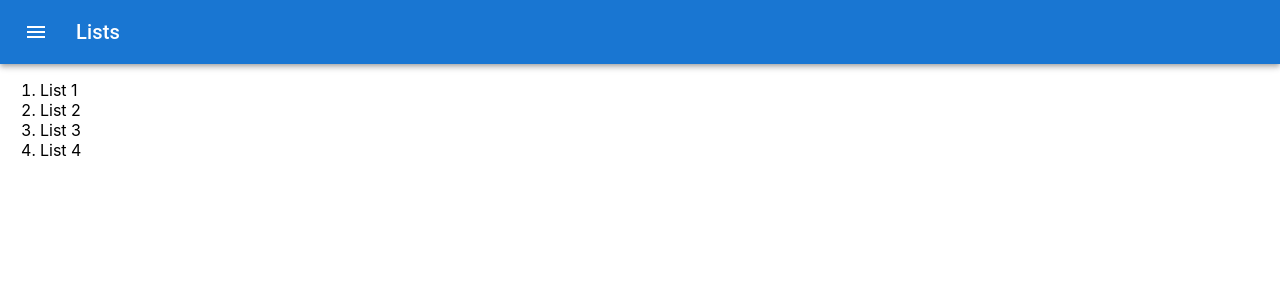
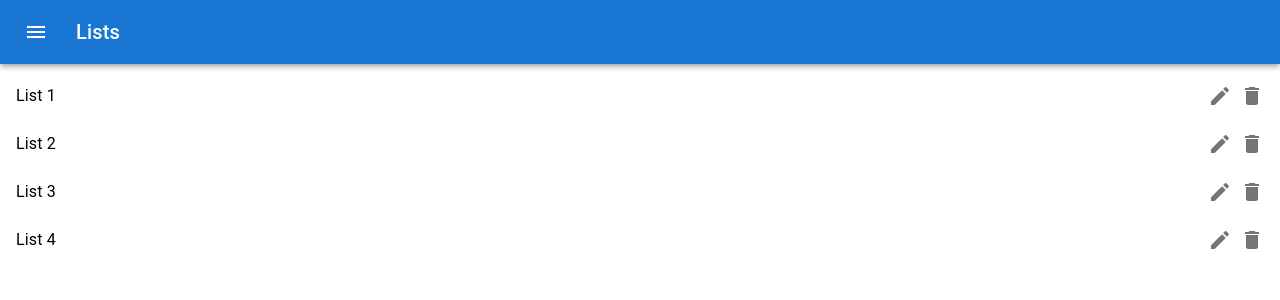
Before and after one commit to FranzMari/wishlist, a React (Create React App) app: page / in a window 1280 px wide. Shown: the top 300 px of the page. Built offline with nearby package versions, Linux system fonts and the light colour scheme.

Commit message:
migliorato l'elenco delle liste

```diff
--- a/src/components/Lists.js
+++ b/src/components/Lists.js
@@ -1,11 +1,21 @@
 import * as React from "react";
-import lists from '../lists.json'
-
+import { List, ListItem, ListItemIcon, ListItemText } from "@mui/material";
+import EditIcon from "@mui/icons-material/Edit";
+import DeleteIcon from "@mui/icons-material/Delete";
+import lists from "../lists.json";
 
 export default function Lists() {
   return (
-    <ol>
-        { lists.Lists.map(list => <li key={lists.Lists.indexOf(list)}> {list.name} </li>)}
-    </ol>
+    <List>
+      {lists.Lists.map((list) => (
+        <ListItem button key={lists.Lists.indexOf(list)}>
+          <ListItemText primary={list.name} />
+          <ListItemIcon sx={{ justifyContent: "space-between" }}>
+            <EditIcon button />
+            <DeleteIcon button />
+          </ListItemIcon>
+        </ListItem>
+      ))}
+    </List>
   );
 }
```
